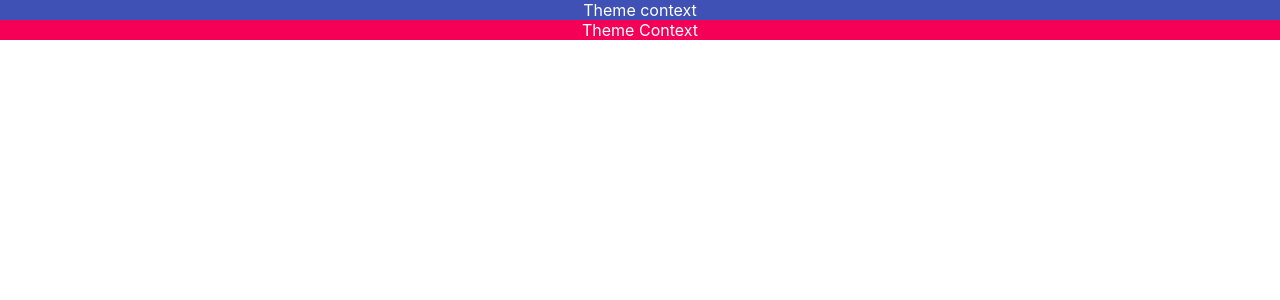
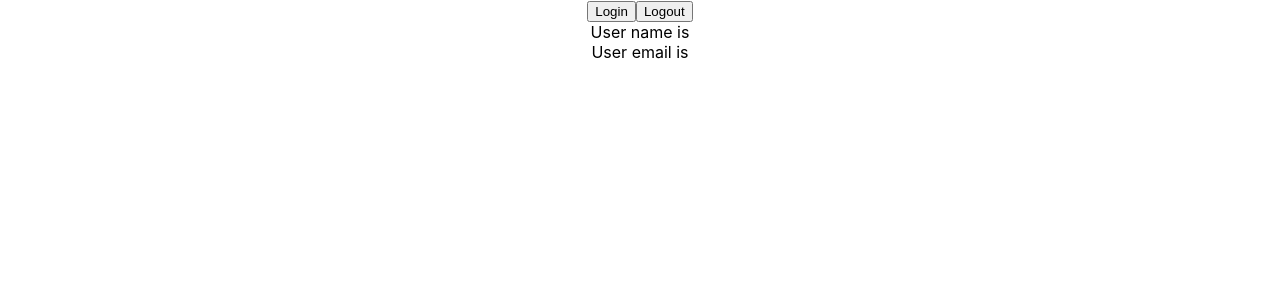
Before and after one commit to thethmuenaing/react-typescript-demo, a React (Create React App) app: page / in a window 1280 px wide. Shown: the top 300 px of the page. Built offline with nearby package versions, Linux system fonts and the light colour scheme.

Commit message:
useContext Feture value typescript

```diff
--- a/src/App.tsx
+++ b/src/App.tsx
@@ -1,6 +1,8 @@
 import './App.css';
-import { Box } from './components/context/Box';
-import { ThemeContextProvider } from './components/context/ThemeContext';
+import { User } from './components/context/User';
+import { UserContextProvider } from './components/context/UserContext';
+// import { Box } from './components/context/Box';
+// import { ThemeContextProvider } from './components/context/ThemeContext';
 // import { Container } from './components/Container';
 // import { Button } from './components/Button';
 // import { Input } from './components/Input';
@@ -51,9 +53,12 @@
       }} /> */}
       {/* <Input value='' handleChange={(event)=> console.log(event)} /> */}
       {/* <Container styles={{border: "1px solid black", padding: "1rem"}} /> */}
-      <ThemeContextProvider>
+      {/* <ThemeContextProvider>
         <Box />
-      </ThemeContextProvider>
+      </ThemeContextProvider> */}
+      <UserContextProvider>
+        <User />
+      </UserContextProvider>
     </div>
   );
 }
--- /dev/null
+++ b/src/components/context/User.tsx
@@ -0,0 +1,29 @@
+import { useContext } from "react"
+import { UserContext } from "./UserContext"
+
+
+
+export const User = () => {
+	const userContext = useContext(UserContext)
+	const handleLogin = () => {
+		if(userContext) {
+			userContext.setUser({
+				name:"Vishwas",
+				email: "vishwas@gmail.com"
+			})
+		}
+	}
+	const handleLogout = () => {
+		if(userContext) {
+			userContext.setUser(null)
+		}
+	}
+	return (
+		<div>
+			<button onClick={handleLogin}>Login</button>
+			<button onClick={handleLogout}>Logout</button>
+			<div>User name is {userContext?.user?.name} </div>
+			<div>User email is {userContext?.user?.email} </div>
+		</div>
+	)
+}
--- /dev/null
+++ b/src/components/context/UserContext.tsx
@@ -0,0 +1,25 @@
+import React, { createContext, useState } from "react"
+
+export type AuthUser = {
+	name: string
+	email: string
+}
+
+type UserContextType = {
+	user: AuthUser | null
+	setUser: React.Dispatch<React.SetStateAction<AuthUser | null>>
+}
+
+type UserContextProviderProps = {
+	children: React.ReactNode
+}
+
+// export const UserContext = createContext<UserContextType | null>(null)
+export const UserContext = createContext({} as UserContextType)
+
+export const UserContextProvider = ({children}: UserContextProviderProps) => {
+	const [user, setUser] = useState<AuthUser | null>(null)
+	return (
+		<UserContext.Provider value={{ user ,setUser}}>{children}</UserContext.Provider>
+	)
+}
```
